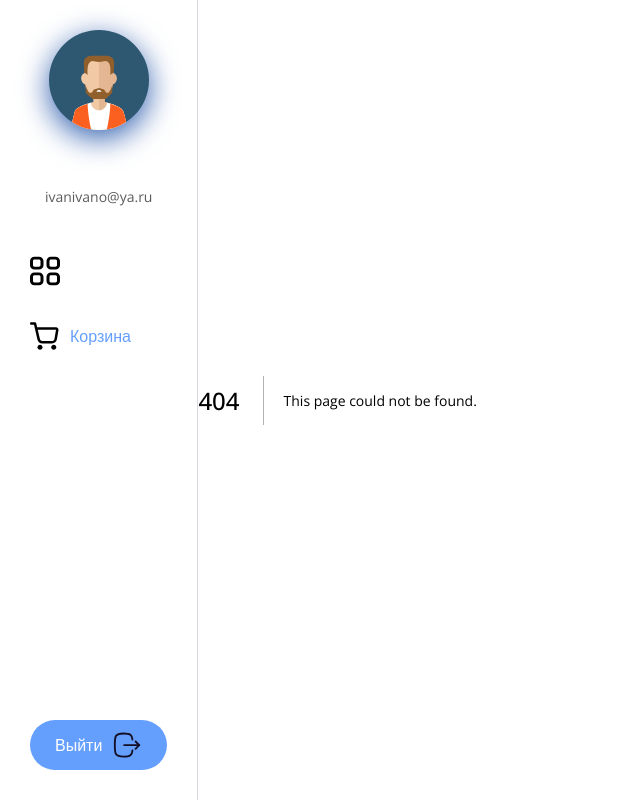
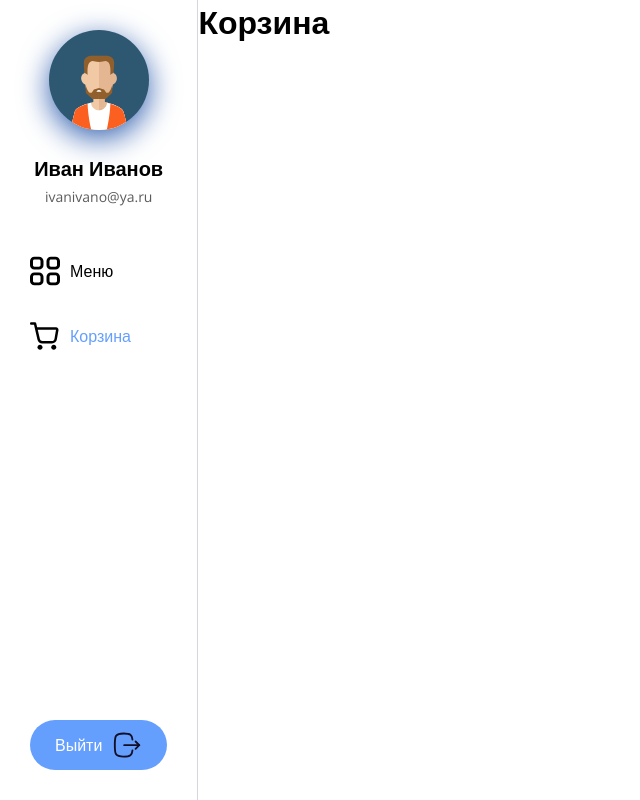
Before and after one commit to levenders/cafe-shop-app, a Next.js app: page /cart in a window 1280 px wide. Before the commit this address had no page. Shown: the whole page, without its empty margins (0-640 px from the left). Built offline with nearby package versions, Linux system fonts and the light colour scheme.

Commit message:
feat: add cart page

```diff
--- /dev/null
+++ b/src/app/cart/page.tsx
@@ -0,0 +1,3 @@
+export default function Cart() {
+  return <h1>Корзина</h1>
+}
--- a/src/app/globals.css
+++ b/src/app/globals.css
@@ -1,7 +1,7 @@
 :root {
   --font: 'Open Sans', sans-serif;
   --primery-color: #4c90fedc;
-  --text-color: #0000;
+  --text-color: #000000;
   --text-secondary-color: #5b5b5e;
   --separator-color: #d4d6e0;
   --white-color: #ffff;
--- a/src/app/page.tsx
+++ b/src/app/page.tsx
@@ -4,6 +4,7 @@ import { Input } from '@/components/Input'
 export default function Home() {
   return (
     <>
+      <h1>Меню</h1>
       <Button>Button</Button>
       <Button appearance="big">Button</Button>
       <Input placeholder="Email" />
```
